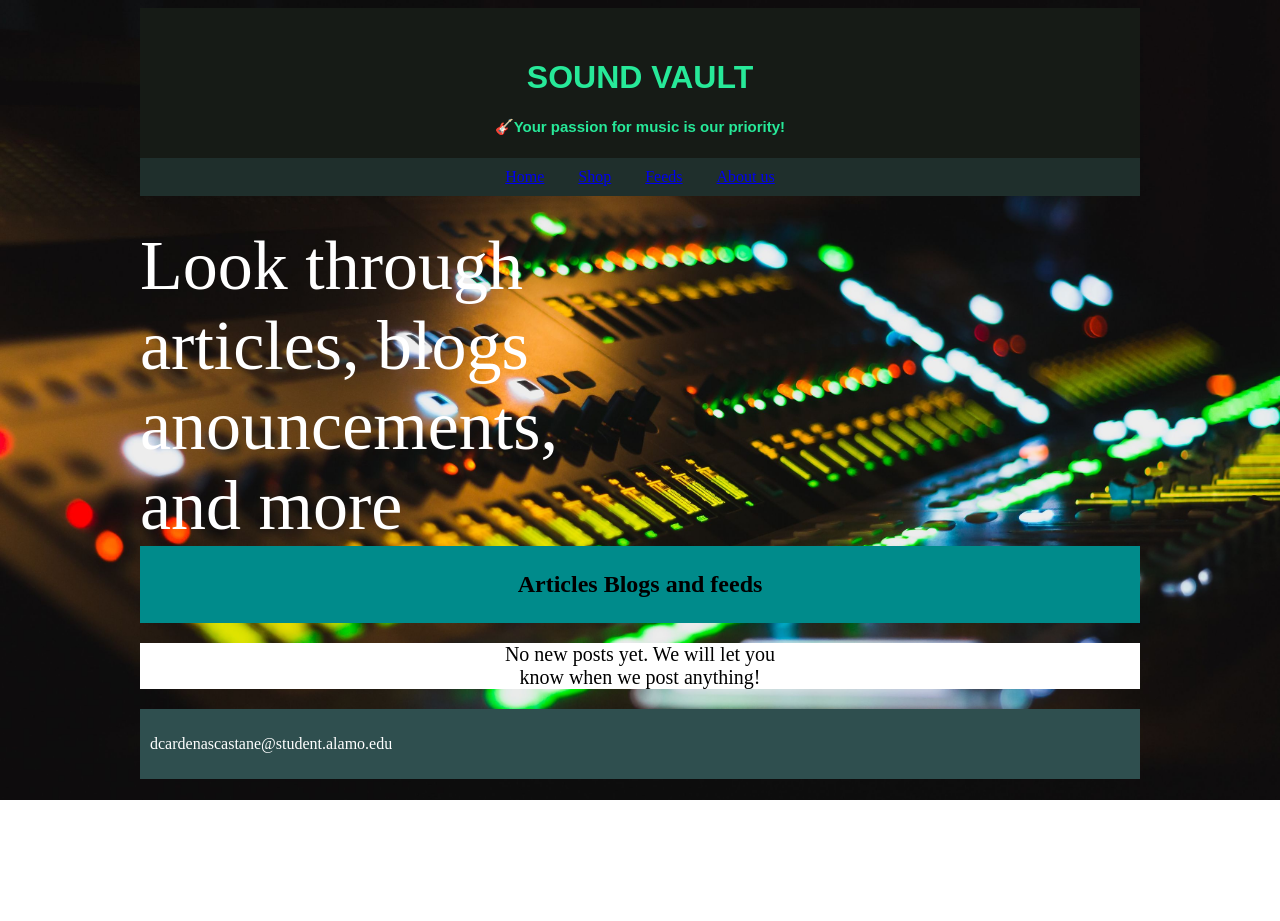
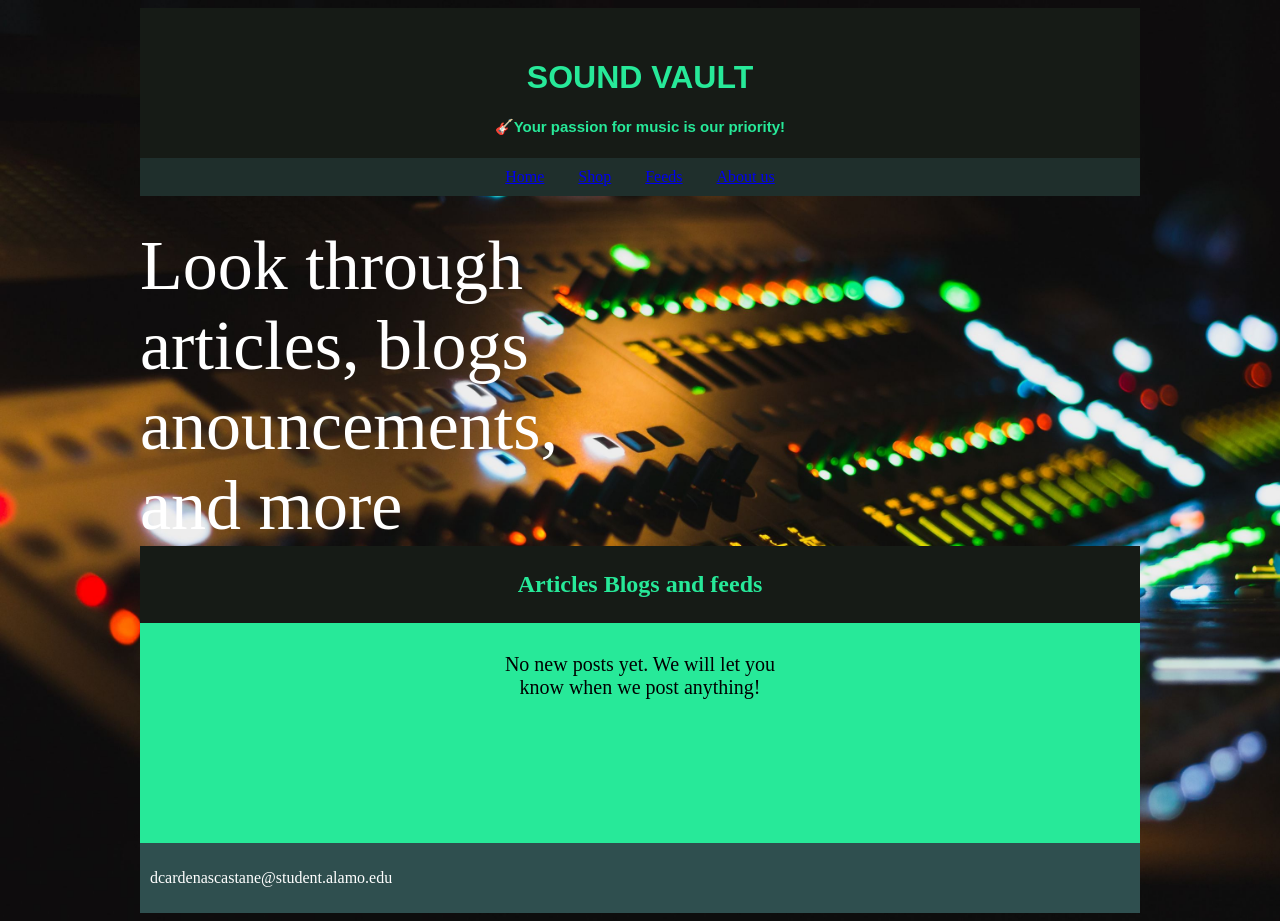
Before and after one commit to StudentUserDiego03/layout_code, a plain HTML site: page posts.html in a window 1280 px wide. Before the commit the page ends 800 px from the top, so only its background shows below. Drawn offline with Linux system fonts and the light colour scheme; a web font is replaced by a local one.

Commit message:
updated the css spreadsheet
This should hopefully improve the visuals for other things in the website

```diff
--- a/css.css
+++ b/css.css
@@ -70,13 +70,16 @@
 			background-size:cover;
 		}
 		.sellsheader{
-			background-color:darkcyan;
+			background-color:rgba(22,27,22,1.00);
+			color:rgba(39,233,153,1.00);
 			font-family: anisette-std;
 			padding: 5px;
 			clear: both;
 			text-align: center;
 		}
 		.sellssection{
-			background-color:white;
+			background-color:rgba(39,233,153,1.00);
+			padding: 10px;
+			height:200px;
 
 		}
```
